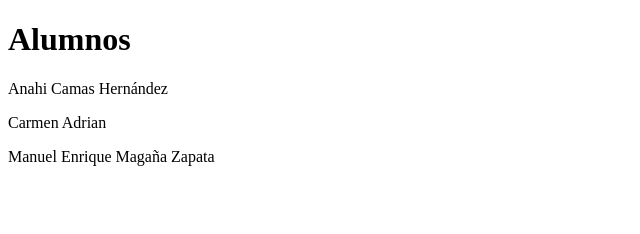
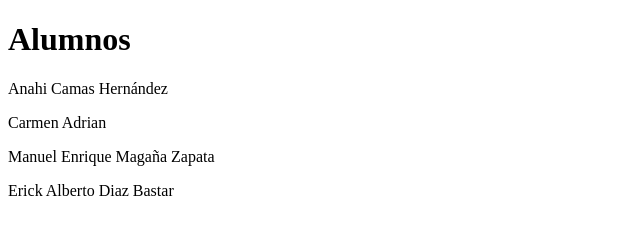
Before and after one commit to anahicamash/Practica2, a plain HTML site: page index.html in a window 1280 px wide. Shown: the whole page, without its empty margins (0-640 px from the left). Drawn offline with Linux system fonts and the light colour scheme.

Commit message:
commit erick

```diff
--- a/index.html
+++ b/index.html
@@ -12,5 +12,7 @@
     <p>Anahi Camas Hernández</p>
     <p>Carmen Adrian </p>
     <p>Manuel Enrique Magaña Zapata</p>
+    <p>Erick Alberto Diaz Bastar</p>
+
 </body>
 </html>
```
